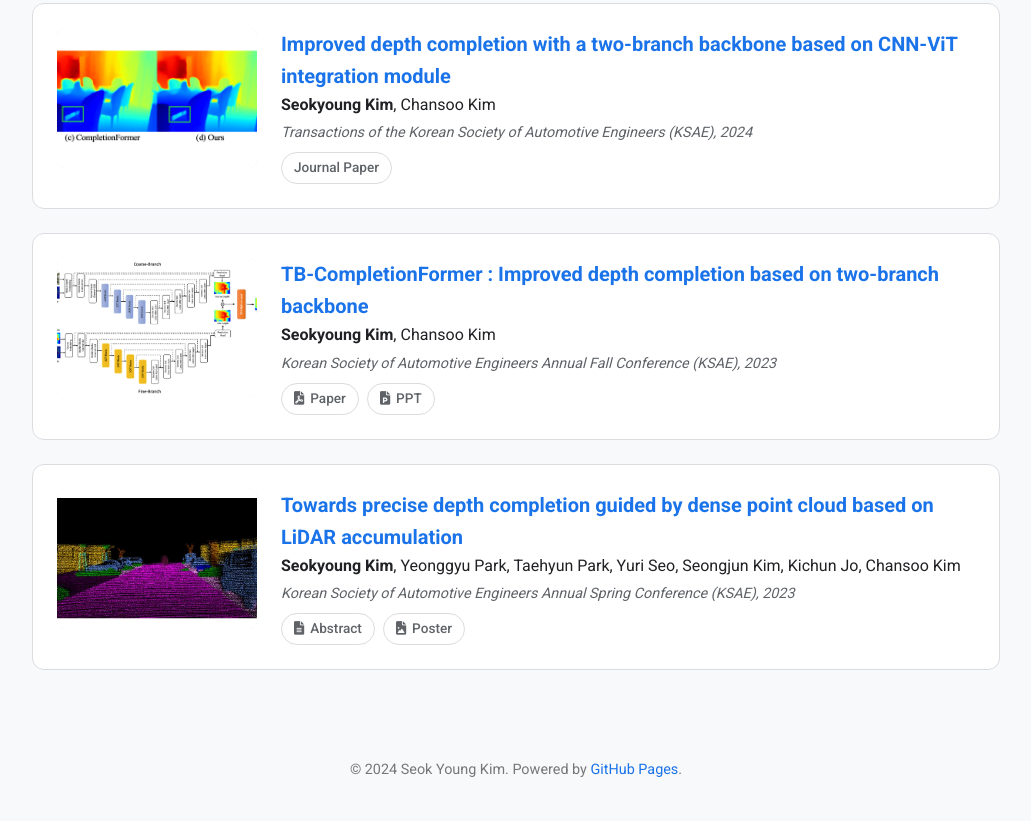
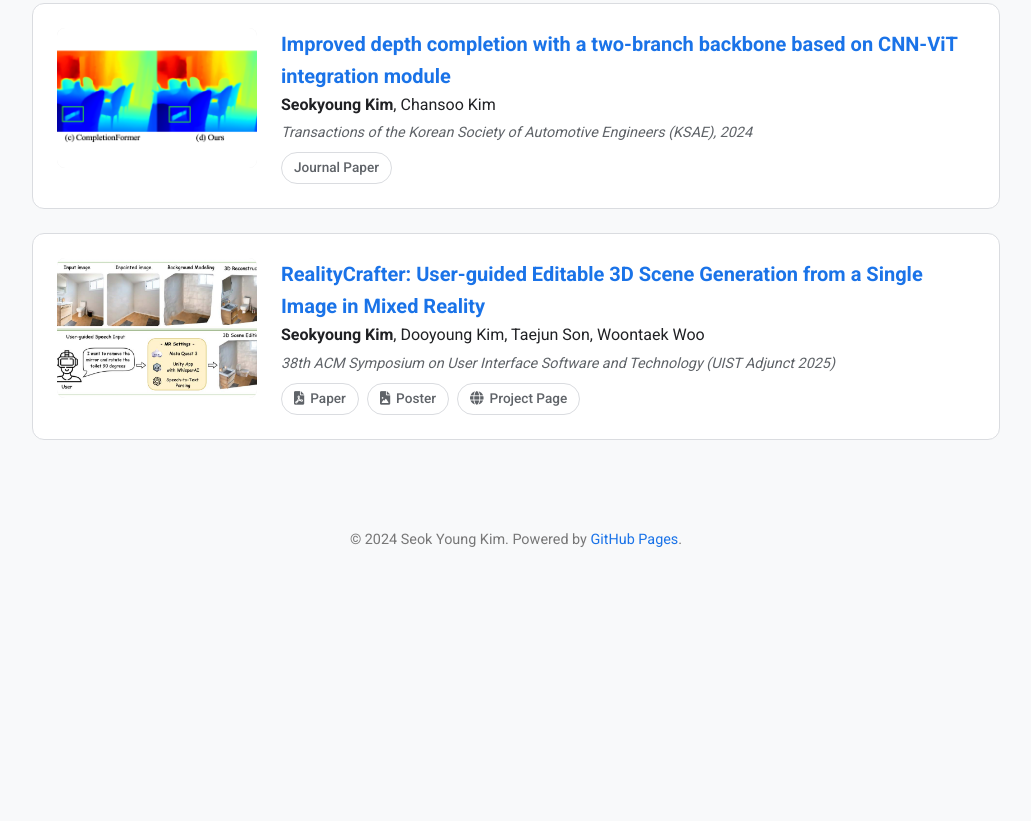
Before and after one commit to SeokyeongKim/SeokyeongKim.github.io, a plain HTML site: page index.html in a window 1280 px wide. Shown: the part 1893-2714 px from the top of the page, without its empty margins (124-1155 px from the left). After the commit the page ends 2484 px from the top, so only its background shows below. Drawn offline with Linux system fonts and the light colour scheme; a web font is replaced by a local one.

Commit message:
realitycrafter

```diff
--- a/index.html
+++ b/index.html
@@ -208,23 +208,27 @@
 
         <!-- Paper 2 -->
         <article class="publication-card">
-          <img src="papers/images/CF++.png" alt="Paper Thumbnail" class="pub-thumb">
+          <img src="papers/images/realitycrafter.png" alt="Paper Thumbnail" class="pub-thumb">
           <div class="pub-content">
-            <a href="papers/TB-CompletionFormer.pdf" class="pub-title">TB-CompletionFormer : Improved depth completion
-              based on two-branch backbone</a>
+            <a href="https://taejunson.github.io/RealityCrafter/" class="pub-title">RealityCrafter: User-guided Editable
+              3D Scene
+              Generation from a Single Image in Mixed Reality</a>
             <div class="pub-authors">
-              <b>Seokyoung Kim</b>, Chansoo Kim
+              <b>Seokyoung Kim</b>, Dooyoung Kim, Taejun Son, Woontaek Woo
             </div>
-            <div class="pub-venue">Korean Society of Automotive Engineers Annual Fall Conference (KSAE), 2023</div>
+            <div class="pub-venue">38th ACM Symposium on User Interface Software and Technology (UIST Adjunct 2025)
+            </div>
             <div class="pub-links">
-              <a href="papers/TB-CompletionFormer.pdf" class="chip"><i class="fas fa-file-pdf"></i> Paper</a>
-              <a href="papers/TB-ComFormer.pdf" class="chip"><i class="fas fa-file-powerpoint"></i> PPT</a>
+              <a href="papers/uistadjunct25-59.pdf" class="chip"><i class="fas fa-file-pdf"></i> Paper</a>
+              <a href="papers/Poster_uist_cr.pdf" class="chip"><i class="fas fa-file-image"></i> Poster</a>
+              <a href="https://taejunson.github.io/RealityCrafter/" class="chip"><i class="fas fa-globe"></i> Project
+                Page</a>
             </div>
           </div>
         </article>
 
         <!-- Paper 3 -->
-        <article class="publication-card">
+        <!-- <article class="publication-card">
           <img src="papers/images/Acc_depth completion.png" alt="Paper Thumbnail" class="pub-thumb">
           <div class="pub-content">
             <a href="papers/2023_KSAE_Spring_Abstract_DC.pdf" class="pub-title">Towards precise depth completion guided
@@ -239,7 +243,7 @@
               <a href="papers/KSAE1.pdf" class="chip"><i class="fas fa-file-image"></i> Poster</a>
             </div>
           </div>
-        </article>
+        </article> -->
 
       </div>
     </section>
```
Also changed, not shown: papers/images/realitycrafter.png (added), 2 other files.
